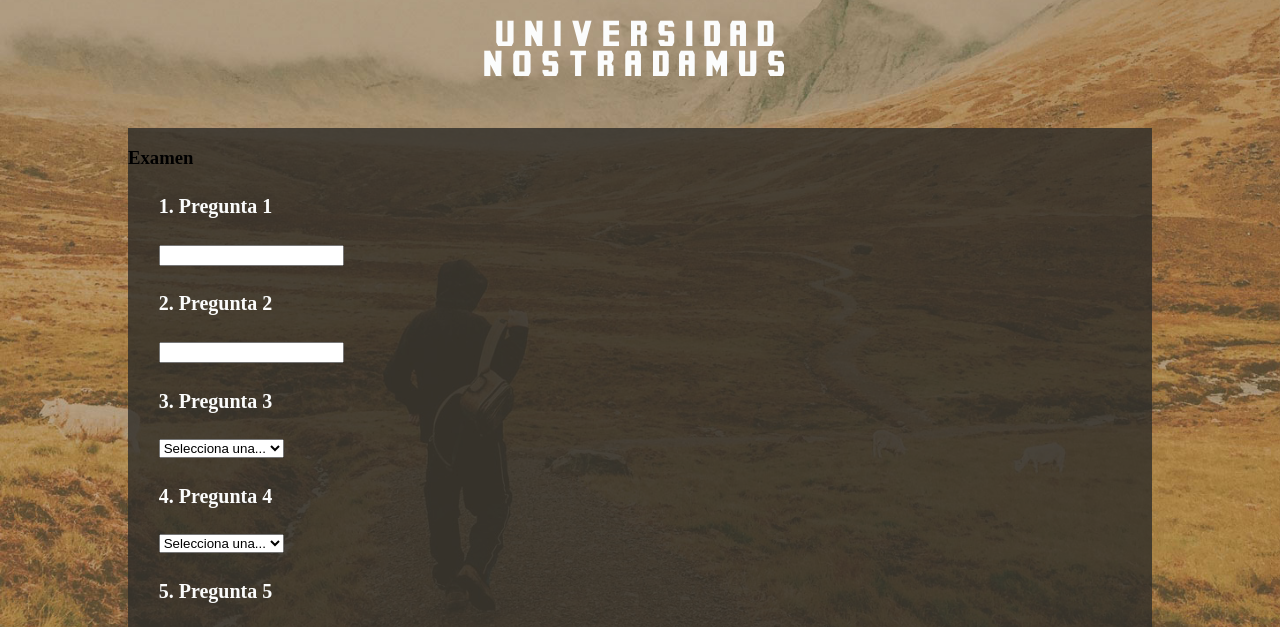
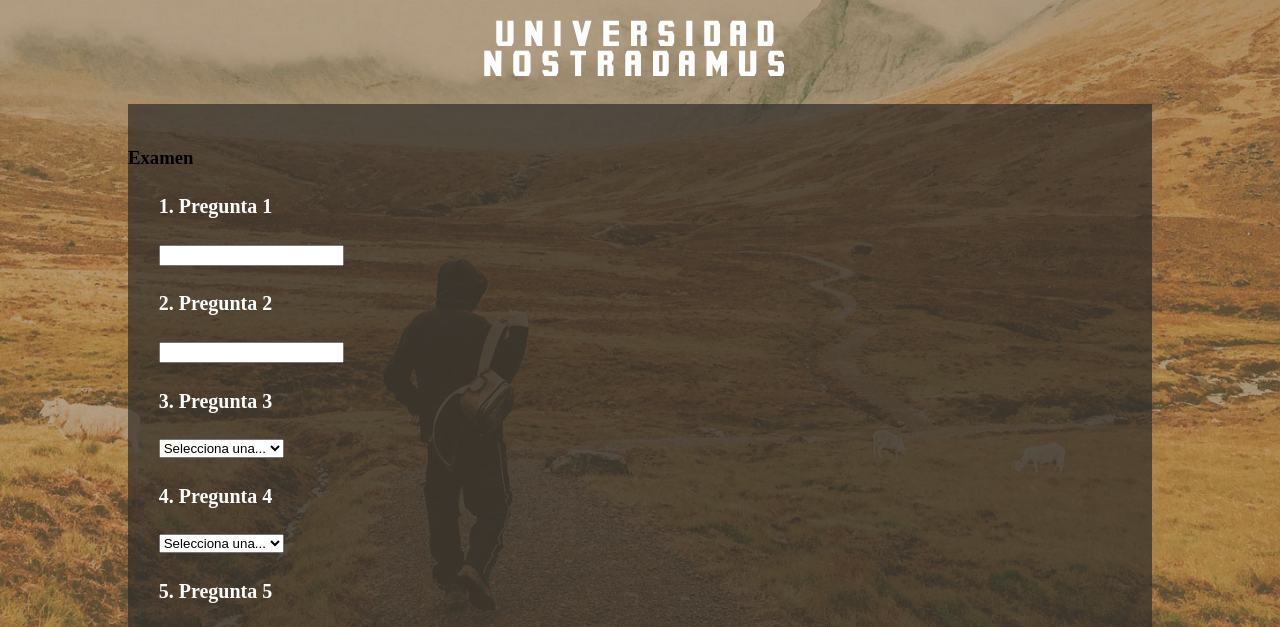
Before and after one commit to DavidVillalba/Examen, a plain HTML site: page cuestionario.html in a window 1280 px wide. Shown: the part 132-759 px from the top of the page. Drawn offline with Linux system fonts and the light colour scheme.

Commit message:
DavidVillalba

```diff
--- a/css/cuestionarioDesktop.css
+++ b/css/cuestionarioDesktop.css
@@ -93,16 +93,18 @@ header{
 
 #containerForm{
     padding: 24px 0;
+    background-color: rgba(46,44,41,0.7)/*#2E2C29*/;
+    /*opacity: 0.8;*/
 }
 
-#fondoForm{
+/*#fondoForm{
     background-color: #2E2C29;
     position: absolute;
     height: 104%;
     width: 80%;
     z-index: -1;
     opacity: 0.8;
-}
+}*/
 
 #formulario{
     padding: 0% 3% 0% 3%;
--- a/cuestionario.html
+++ b/cuestionario.html
@@ -17,7 +17,6 @@
         </header>
 
         <div id="containerForm">
-            <div id="fondoForm"></div>
             <h3>Examen</h3>
             <form id="formulario" action="action">
                 <h4>1. Pregunta 1</h4>
```
